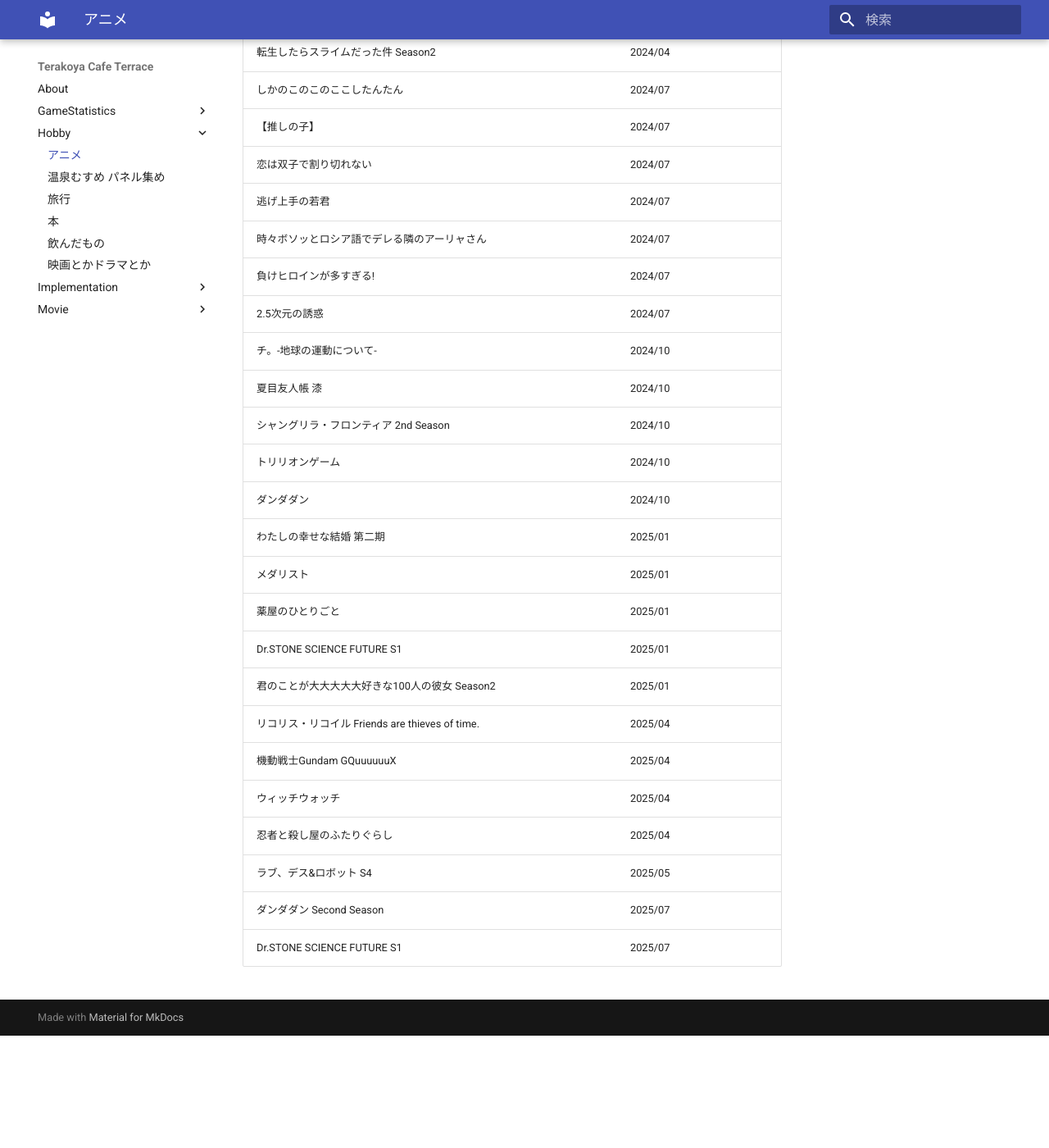
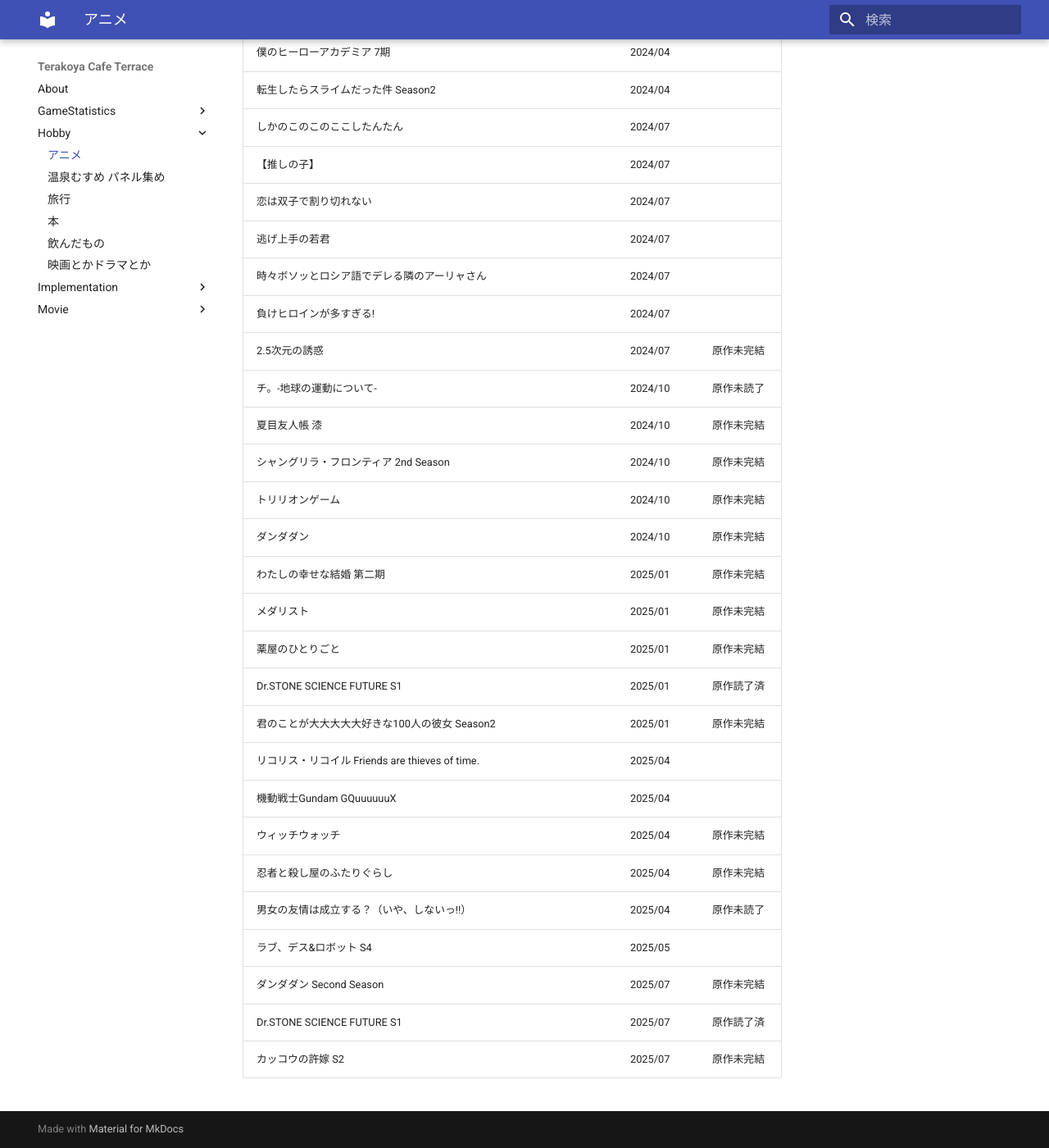
Before and after one commit to terraritto/TerakoyaCafe, an MkDocs documentation site: the page built from docs/Hobby/Anime.md, in a window 1280 px wide and 1400 px high, scrolled down 11460 px. Shown: the whole window at 82% size. Built offline with MkDocs 1.6.1 and Material for MkDocs 9.7.7, drawn with Linux system fonts in a browser that asks for light colours; before the commit the page ends 12723 px from its top, so only the background shows below that.

Commit message:
・データを追加

```diff
--- a/docs/Hobby/Anime.md
+++ b/docs/Hobby/Anime.md
@@ -185,6 +185,7 @@
 | サマータイムレンダ | 2022/04 ||
 | カッコウの許嫁 | 2022/04 ||
 | 本好きの下剋上 司書になるためには手段を選んでいられません S3 | 2022/04 ||
+| 可愛いだけじゃない式守さん | 2022/04 ||
 | ラブ、デス&ロボット S3 | 2022/05 ||
 | リコリス・リコイル | 2022/07 ||
 | オーバーロード S4 | 2022/07 ||
@@ -256,21 +257,23 @@
 | 逃げ上手の若君 | 2024/07 ||
 | 時々ボソッとロシア語でデレる隣のアーリャさん | 2024/07 ||
 | 負けヒロインが多すぎる! | 2024/07 ||
-| 2.5次元の誘惑 | 2024/07 ||
-| チ。-地球の運動について- | 2024/10 ||
-| 夏目友人帳 漆 | 2024/10 ||
-| シャングリラ・フロンティア 2nd Season | 2024/10 ||
-| トリリオンゲーム | 2024/10 ||
-| ダンダダン | 2024/10 ||
-| わたしの幸せな結婚 第二期 | 2025/01 ||
-| メダリスト | 2025/01 ||
-| 薬屋のひとりごと | 2025/01 ||
-| Dr.STONE SCIENCE FUTURE S1 | 2025/01 ||
-| 君のことが大大大大大好きな100人の彼女 Season2 | 2025/01 ||
+| 2.5次元の誘惑 | 2024/07 | 原作未完結 |
+| チ。-地球の運動について- | 2024/10 | 原作未読了 |
+| 夏目友人帳 漆 | 2024/10 | 原作未完結 |
+| シャングリラ・フロンティア 2nd Season | 2024/10 | 原作未完結 |
+| トリリオンゲーム | 2024/10 | 原作未完結 |
+| ダンダダン | 2024/10 | 原作未完結 |
+| わたしの幸せな結婚 第二期 | 2025/01 | 原作未完結 |
+| メダリスト | 2025/01 | 原作未完結 |
+| 薬屋のひとりごと | 2025/01 | 原作未完結 |
+| Dr.STONE SCIENCE FUTURE S1 | 2025/01 | 原作読了済 |
+| 君のことが大大大大大好きな100人の彼女 Season2 | 2025/01 | 原作未完結 |
 | リコリス・リコイル Friends are thieves of time. | 2025/04 ||
 | 機動戦士Gundam GQuuuuuuX | 2025/04 ||
-| ウィッチウォッチ | 2025/04 ||
-| 忍者と殺し屋のふたりぐらし | 2025/04 ||
+| ウィッチウォッチ | 2025/04 | 原作未完結 |
+| 忍者と殺し屋のふたりぐらし | 2025/04 | 原作未完結 |
+| 男女の友情は成立する？（いや、しないっ!!） | 2025/04 | 原作未読了 |
 | ラブ、デス&ロボット S4 | 2025/05 ||
-| ダンダダン Second Season | 2025/07 ||
-| Dr.STONE SCIENCE FUTURE S1 | 2025/07 ||
+| ダンダダン Second Season | 2025/07 | 原作未完結 |
+| Dr.STONE SCIENCE FUTURE S1 | 2025/07 | 原作読了済 |
+| カッコウの許嫁 S2 | 2025/07 | 原作未完結 |
```
Also changed, not shown: docs/Hobby/Trip.md (+66 -75 lines), docs/Hobby/book.md (+4 -3 lines), docs/Hobby/drink.md (+3 -0 lines), docs/Implementation/Implementation.md (+6 -1 lines), docs/Movie/Siv3D.md (+7 -0 lines).
